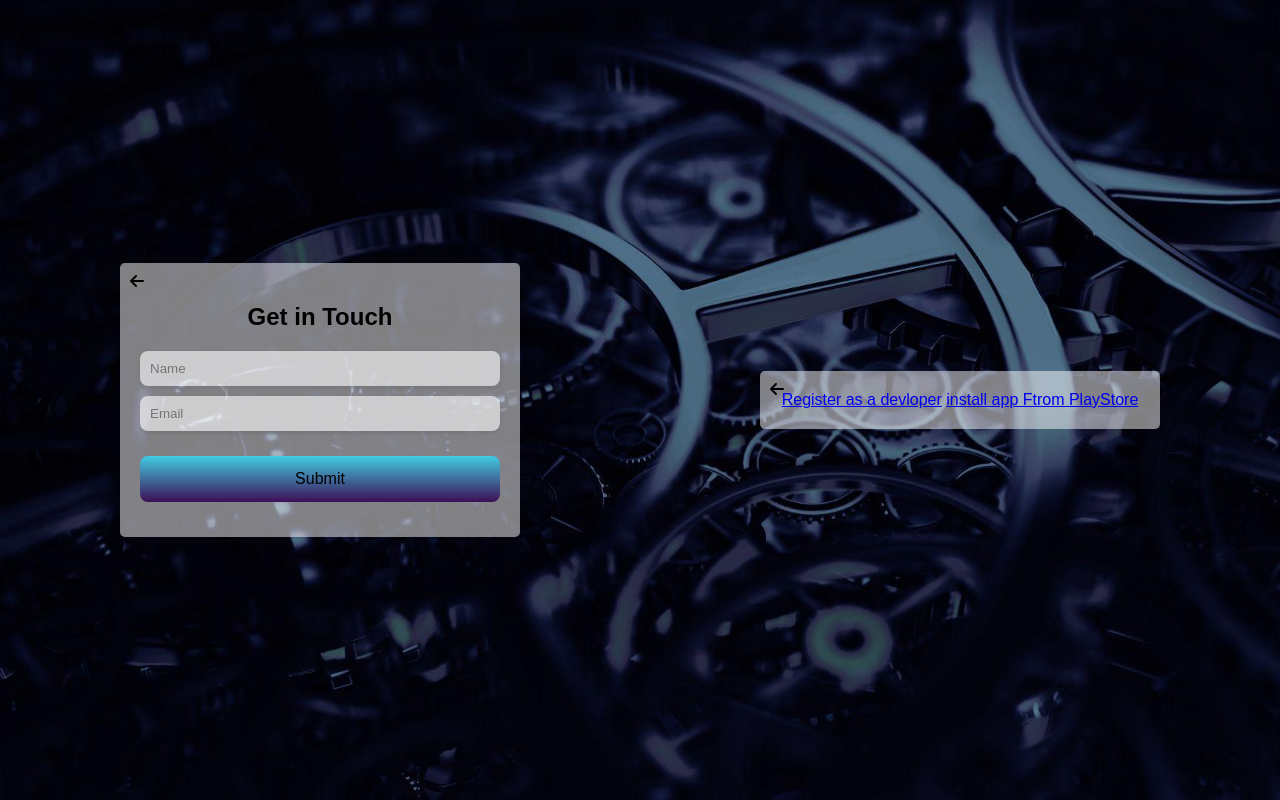
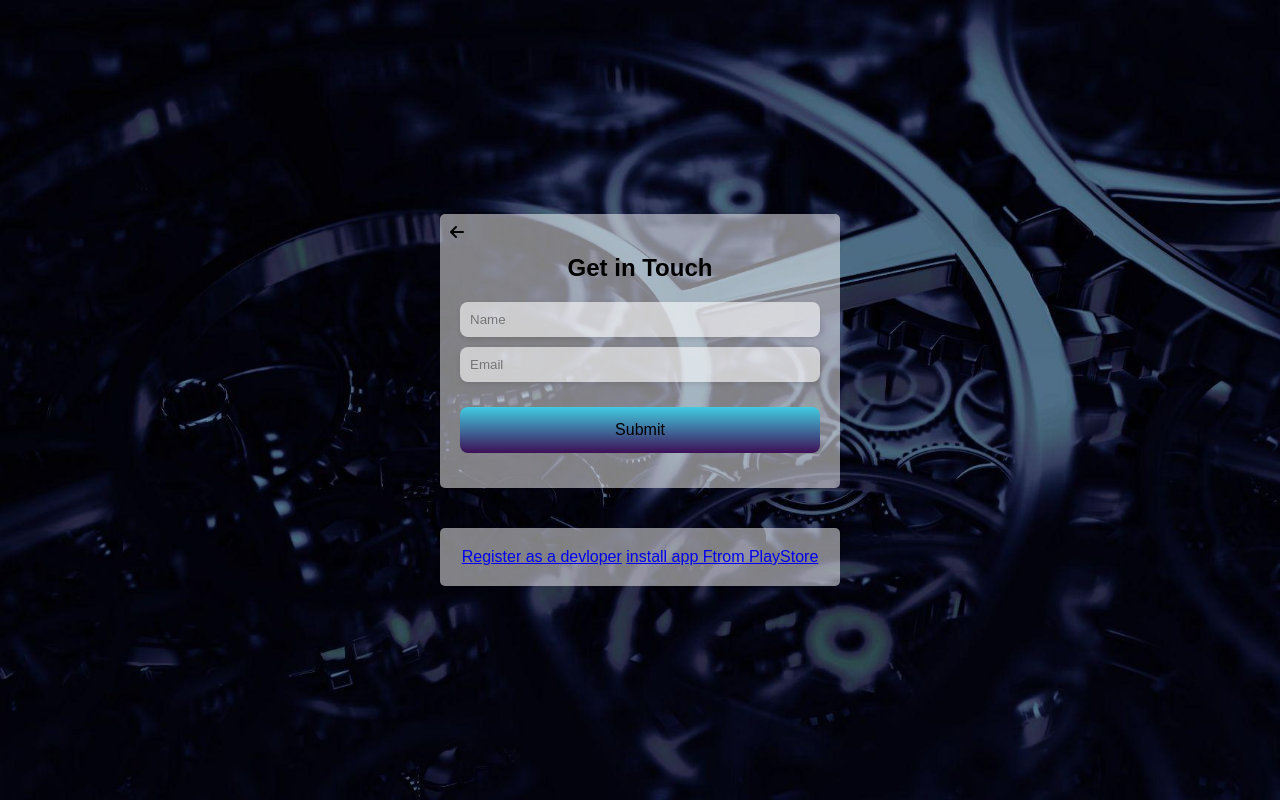
Before and after one commit to akashdip2001/contact-for-Project2, a plain HTML site: page Contact/Contact-form-to-email.html in a window 1280 px wide. Drawn offline with nearby package versions, Linux system fonts and the light colour scheme.

Commit message:
Update Contact-form-to-email.html

```diff
--- a/Contact/Contact-form-to-email.html
+++ b/Contact/Contact-form-to-email.html
@@ -19,6 +19,10 @@
     overflow: hidden;
   }
 
+  .main {
+    display: flex;
+    flex-direction: column;
+  }
   .container {
     width: 100%;
     max-width: 400px;
@@ -78,7 +82,7 @@
 </style>
 </head>
 <body>
-
+<div class="main">
   <div class="container">
     <i class="fas fa-arrow-left back-arrow" onclick="goBack()"></i>
     <h2>Get in Touch</h2>
@@ -90,11 +94,10 @@
   </div>
 
    <div class="container">
-    <i class="fas fa-arrow-left back-arrow" onclick="goBack()"></i>
     <a href="https://play.google.com/apps/testing/com.akashdipmahapatra.freecad">Register as a devloper</a>
     <a href="https://play.google.com/store/apps/details?id=com.akashdipmahapatra.freecad">install app Ftrom PlayStore</a>
   </div>
-
+</div>
   <script src="Contact-form-to-email.js"></script>
   <script src="whatsapp.js"></script>
   <script>
```
